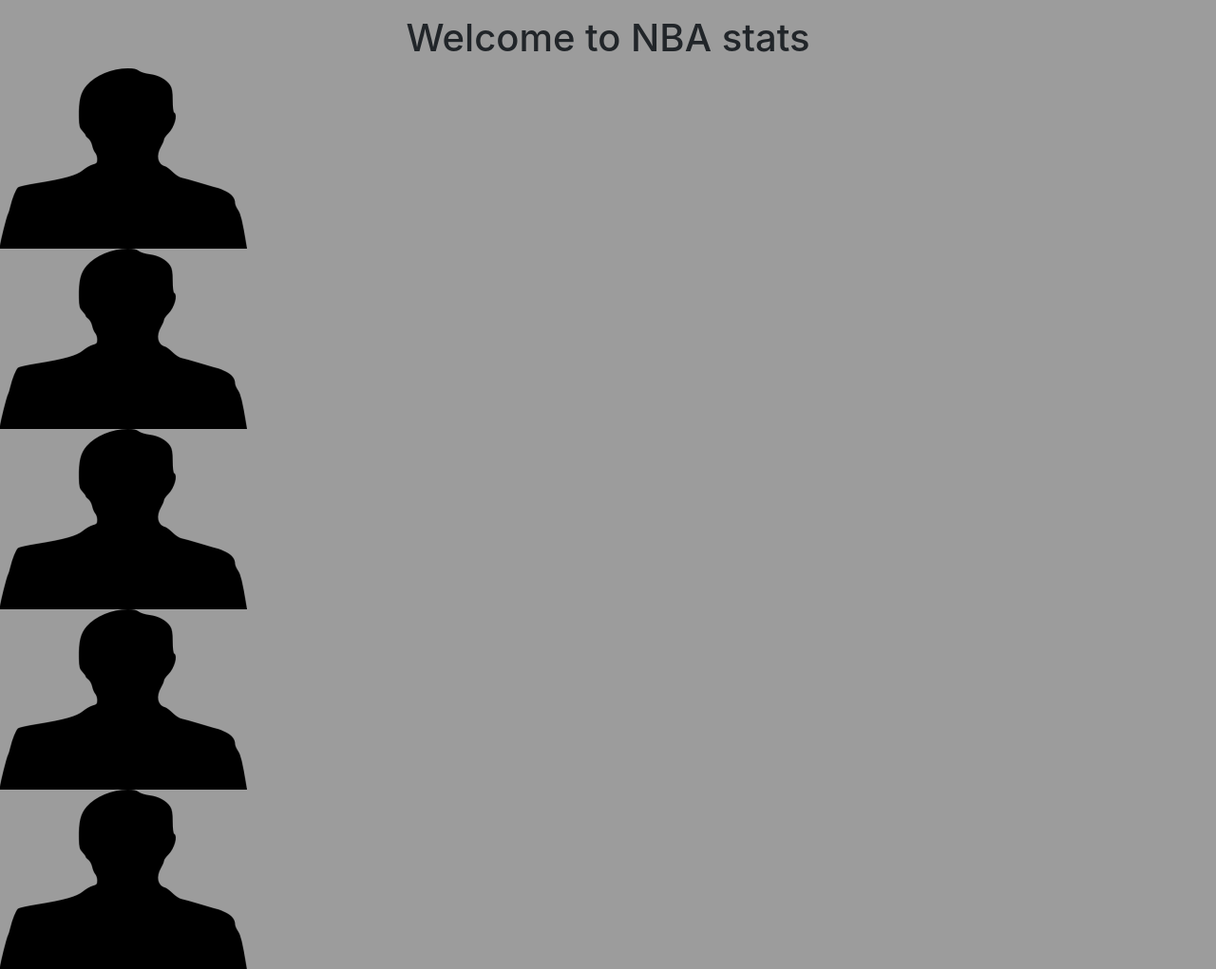
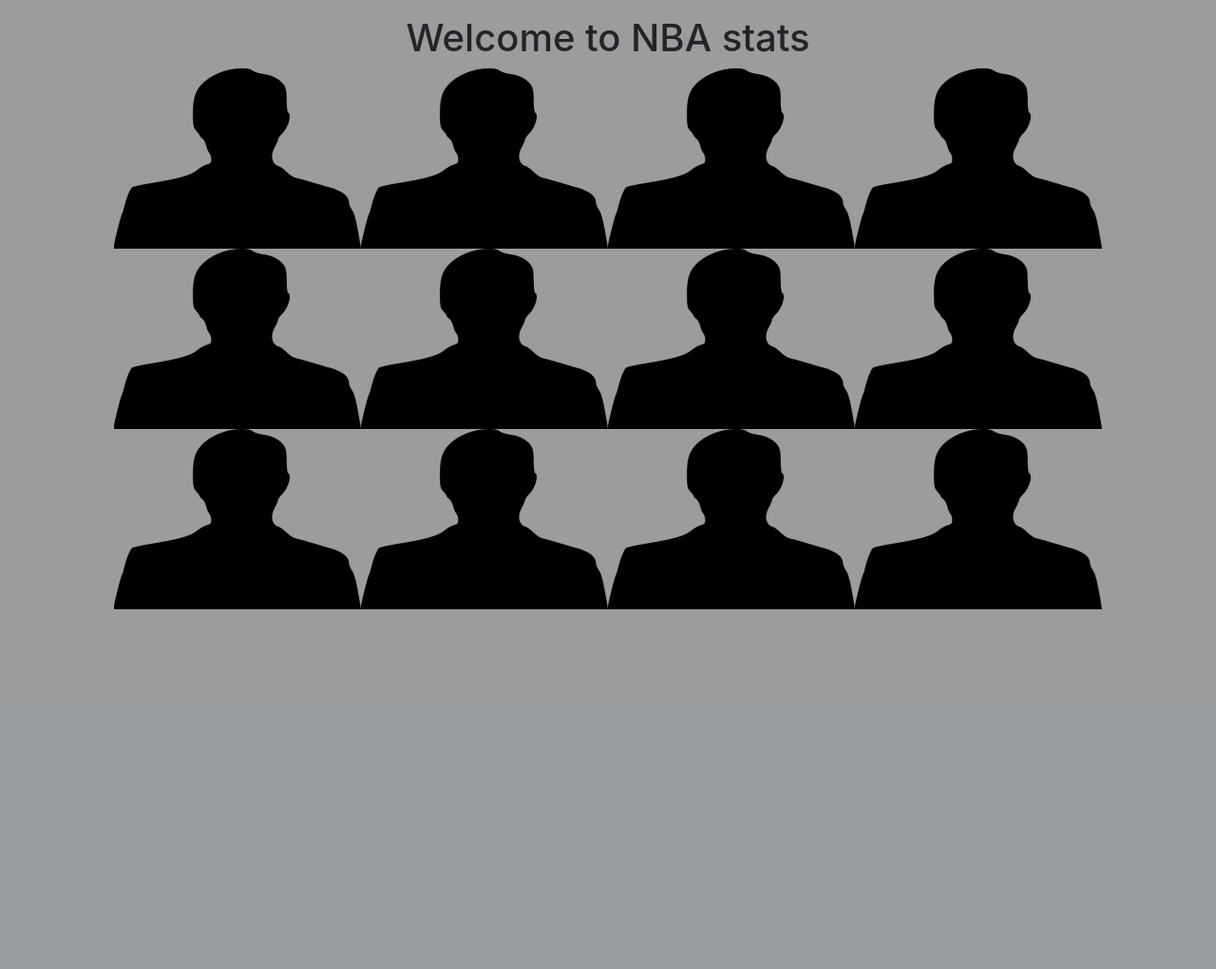
Before and after one commit to raultds/web-project-nba, a Django app: page /myallstars/ in a window 1280 px wide. Shown: the part 56-1077 px from the top of the page at 95% size. After the commit the page ends 698 px from the top, so only its background shows below. Run offline with Django 3.2, Linux system fonts and the light colour scheme; some libraries are stand-ins or nearby versions.

Commit message:
myallstars.html modified

```diff
--- a/NBAstats/templates/NBAstats/myallstars.html
+++ b/NBAstats/templates/NBAstats/myallstars.html
@@ -3,32 +3,63 @@
 {% block content %}
 
 <h1><center>Welcome to NBA stats</center></h1>
-<ul class="nav">
+<ul class="nav justify-content-center">
   <ul class="nav flex-column">
     <li class="nav-item">
         <img src="{% static "NBAstats/img/silueta.png" %}">
     </li>
+  </ul>
+  <ul class="nav flex-column">
     <li class="nav-item">
         <img src="{% static "NBAstats/img/silueta.png" %}">
     </li>
+  </ul>
+  <ul class="nav flex-column">
     <li class="nav-item">
         <img src="{% static "NBAstats/img/silueta.png" %}">
     </li>
+  </ul>
+  <ul class="nav flex-column">
     <li class="nav-item">
         <img src="{% static "NBAstats/img/silueta.png" %}">
     </li>
+  </ul>
+  <ul class="nav flex-column">
     <li class="nav-item">
         <img src="{% static "NBAstats/img/silueta.png" %}">
     </li>
+  </ul>
+  <ul class="nav flex-column">
     <li class="nav-item">
         <img src="{% static "NBAstats/img/silueta.png" %}">
     </li>
+  </ul>
+  <ul class="nav flex-column">
     <li class="nav-item">
         <img src="{% static "NBAstats/img/silueta.png" %}">
     </li>
+  </ul>
+  <ul class="nav flex-column">
     <li class="nav-item">
         <img src="{% static "NBAstats/img/silueta.png" %}">
     </li>
+  </ul>
+  <ul class="nav flex-column">
+    <li class="nav-item">
+        <img src="{% static "NBAstats/img/silueta.png" %}">
+    </li>
+  </ul>
+  <ul class="nav flex-column">
+    <li class="nav-item">
+        <img src="{% static "NBAstats/img/silueta.png" %}">
+    </li>
+  </ul>
+  <ul class="nav flex-column">
+    <li class="nav-item">
+        <img src="{% static "NBAstats/img/silueta.png" %}">
+    </li>
+  </ul>
+  <ul class="nav flex-column">
     <li class="nav-item">
         <img src="{% static "NBAstats/img/silueta.png" %}">
     </li>
```
